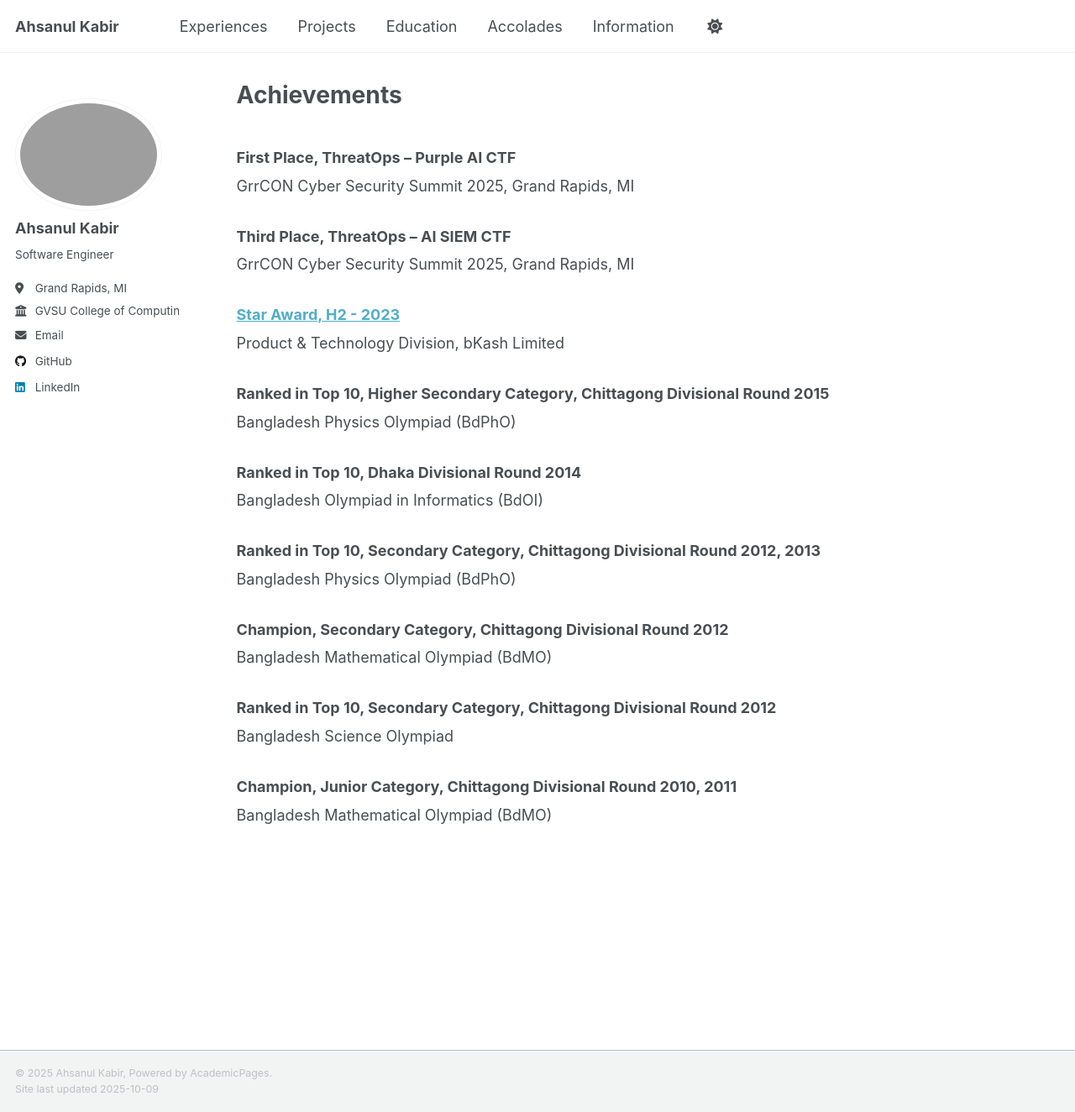
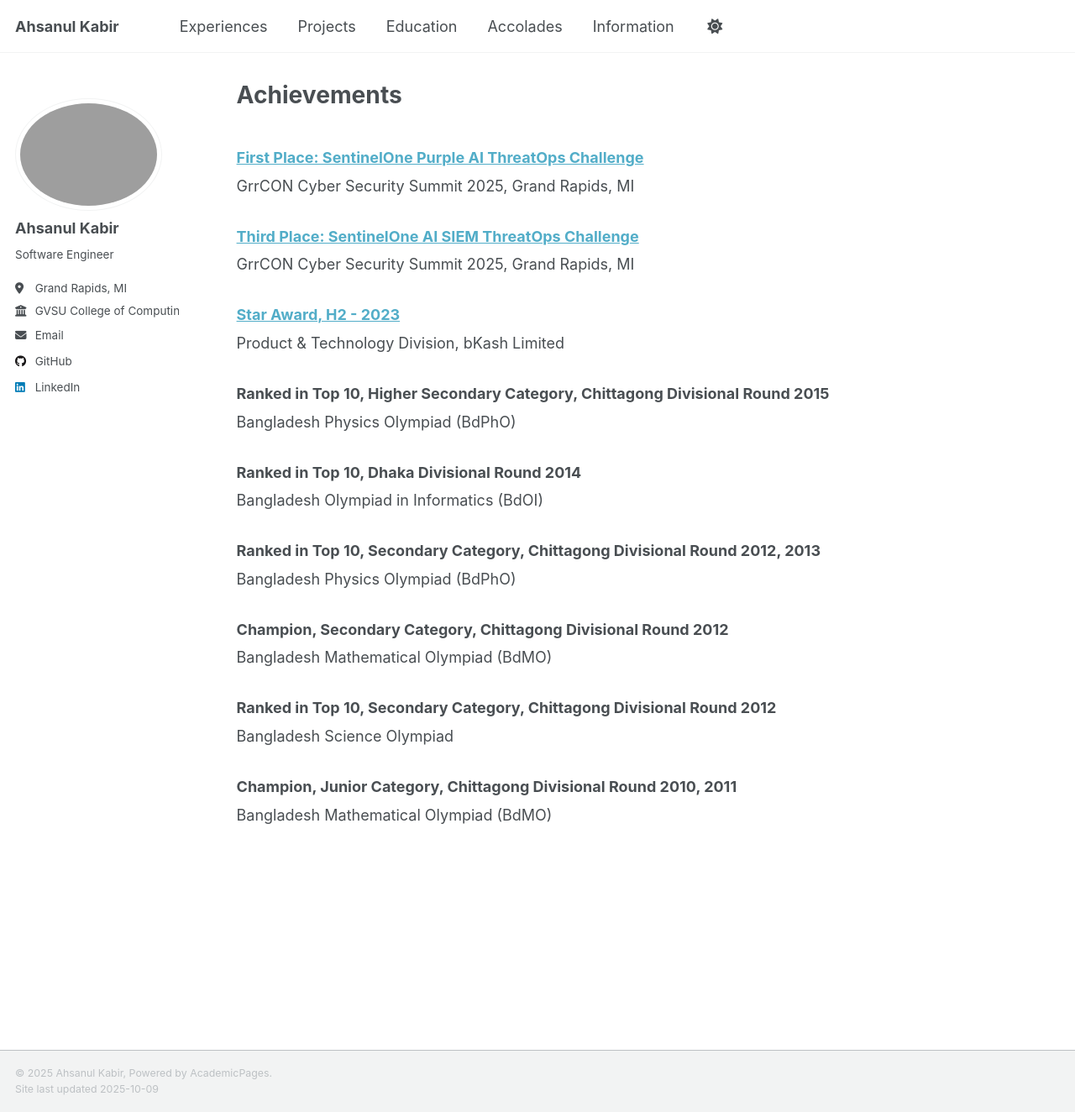
Before and after one commit to kowshid/kowshid.github.io, a Jekyll site: the page built from _pages/accolades.md, in a window 1280 px wide and 1324 px high. Shown: the whole window at 84% size. Built offline with Jekyll 4.4.1, drawn with Linux system fonts in a browser that asks for light colours; a script that is not in the unit is left out.

Commit message:
Add Accolades Certificates

```diff
--- a/_config.yml
+++ b/_config.yml
@@ -30,7 +30,7 @@ author:
   location         : "Grand Rapids, MI"
   employer         : "GVSU College of Computing"
   uri              : # URL
-  email            : "kabirs@mail.gvsu.com"
+  email            : "kowshid@gmail.com"
 
   # Academic websites
   academia         : # URL
--- a/_pages/accolades.md
+++ b/_pages/accolades.md
@@ -7,11 +7,10 @@ redirect_from:
   - /achievements
 ---
 
-
-### First Place, ThreatOps – Purple AI CTF
+### <a href="https://www.credly.com/badges/706862fa-ea00-47cd-a40c-a5e19fb13a24/public_url" target="_blank" rel="noopener noreferrer">First Place: SentinelOne Purple AI ThreatOps Challenge</a>
 GrrCON Cyber Security Summit 2025, Grand Rapids, MI
 
-### Third Place, ThreatOps – AI SIEM CTF
+### <a href="https://www.credly.com/badges/67ef5f8e-7d6a-4f99-8ad6-5fcd691cefa3/public_url" target="_blank" rel="noopener noreferrer">Third Place: SentinelOne AI SIEM ThreatOps Challenge</a>
 GrrCON Cyber Security Summit 2025, Grand Rapids, MI
 
 ### <a href="https://www.linkedin.com/in/kowshid/details/honors/" target="_blank" rel="noopener noreferrer">Star Award, H2 - 2023</a>
```
Also changed, not shown: _pages/projects.md (+2 -2 lines).
